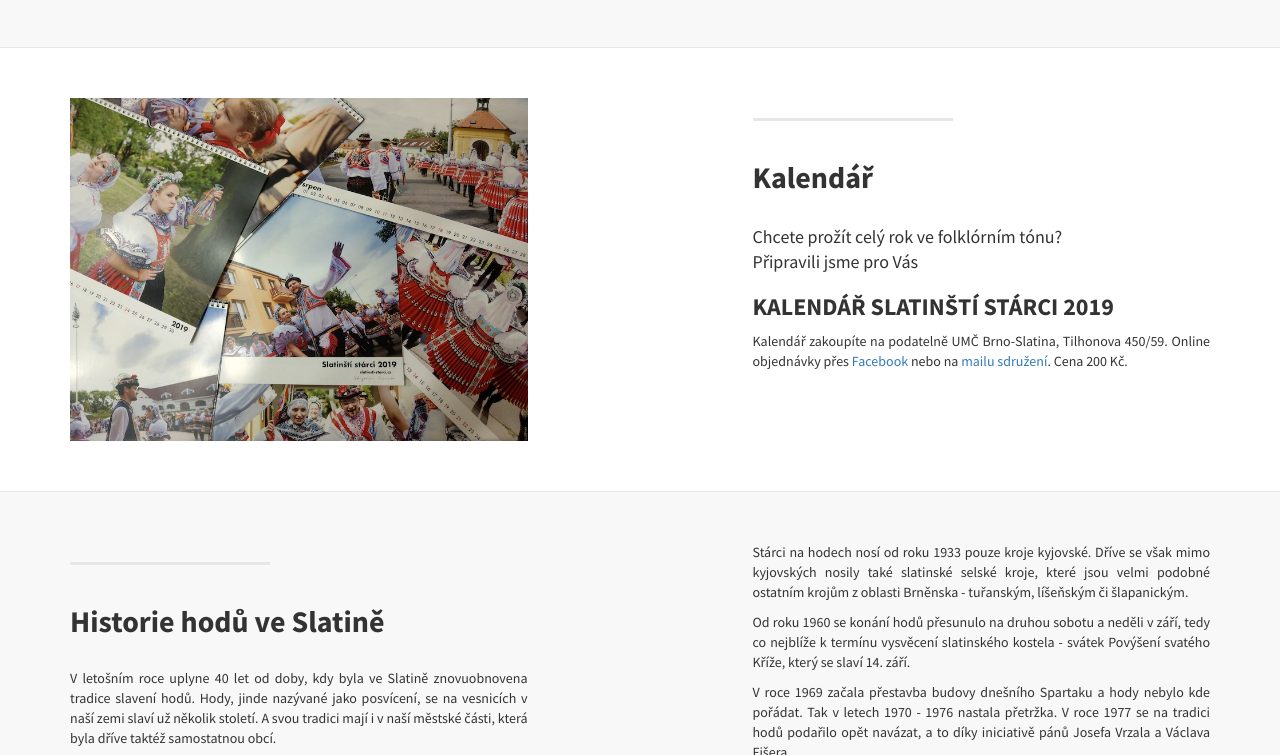
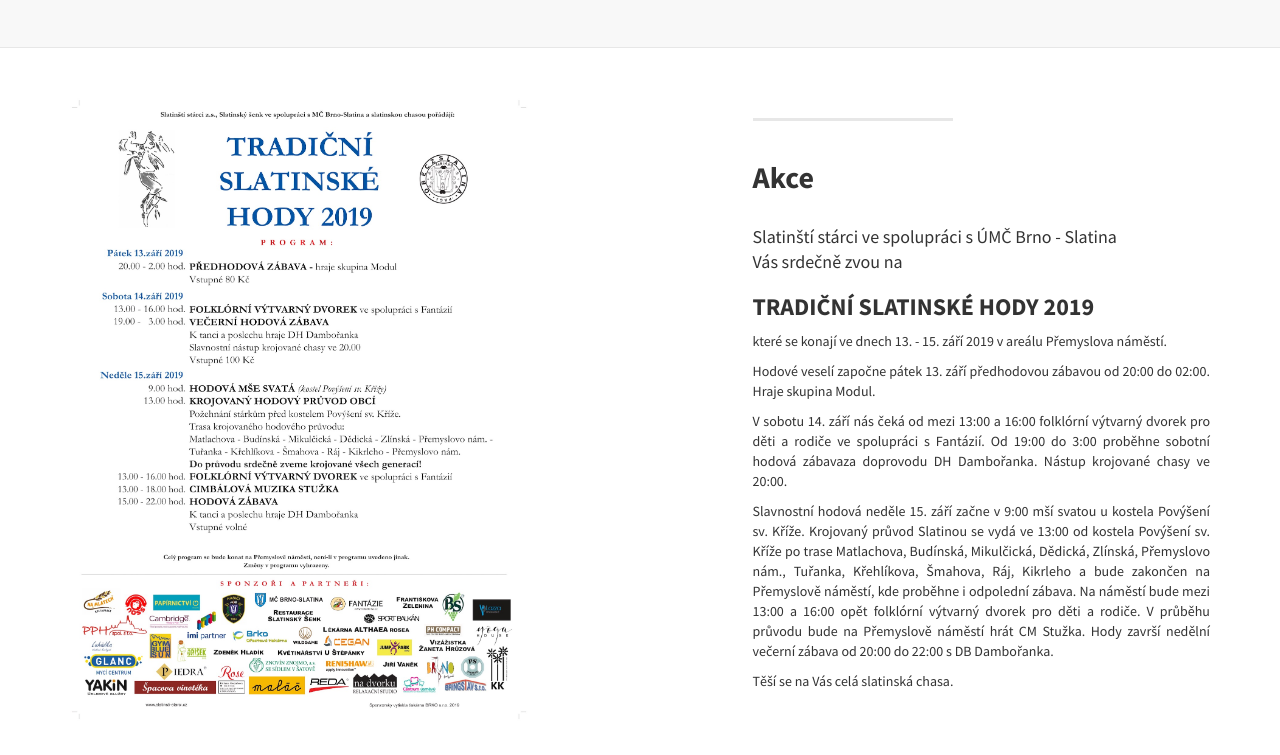
Before and after one commit to slatinsti-starci/slatinsti-starci.github.io, a plain HTML site: page index.html in a window 1280 px wide. Shown: the part 1180-1935 px from the top of the page. Drawn offline with nearby package versions, Linux system fonts and the light colour scheme.

Commit message:
A: hody 2019

```diff
--- a/index.html
+++ b/index.html
@@ -216,20 +216,19 @@
                     <img class="img-responsive" src="img/plakat2015.jpg" alt="Plakát hody 2015" />
                 </div>
 -->
-<!--
                 <div class="col-lg-5 col-lg-offset-1 col-sm-push-6  col-sm-6">
                     <hr class="section-heading-spacer">
                     <div class="clearfix"></div>
                     <h2 class="section-heading">Akce</h2>
                     <p class="lead">Slatinští stárci ve spolupráci s ÚMČ Brno - Slatina<br />Vás srdečně zvou na</p>
-                    <h3>TRADIČNÍ SLATINSKÉ HODY 2018</h3>
-                    <p>které se konají ve dnech 14. - 16. září 2018 v areálu Přemyslova náměstí.</p>
-                    <p>Hodové veselí započne pátek 14. září předhodovou zábavou od 20:00 do 02:00. Hraje skupina Akcent.</p>
-                    <p>V sobotu 15. září nás čeká od mezi 14:00 a 17:00 folklórní výtvarný dvorek pro děti a rodiče ve spolupráci s Fantázií.  Od 19:00 do 3:00 sobotní hodová zábavaza doprovodu DH Dambořanka. Nástup krojovaných ve 20:00.</p>
-                    <p>Slavnostní hodová neděle 16. září začne v 9:00 mší svatou u kostela Povýšení sv. Kříže, půjde o 70. výročí vysvěcení kostela. Mši bude sloužit pomocný biskup brněnský o. Pavel Konzbul. Krojovaný průvod Slatinou se vydá ve 13:00 od kostela Povýšení sv. Kříže a bude zakončen na Přemyslově náměstí, kde proběhne i odpolední zábava. Na náměstí bude mezi 13:00 a 16:00 opět folklórní výtvarný dvorek pro děti a rodiče. Hody završí nedělní večerní zábava od 20:00 do 22:00 s DB Dambořanka a CM Palouček.</p>
+                    <h3>TRADIČNÍ SLATINSKÉ HODY 2019</h3>
+                    <p>které se konají ve dnech 13. - 15. září 2019 v areálu Přemyslova náměstí.</p>
+                    <p>Hodové veselí započne pátek 13. září předhodovou zábavou od 20:00 do 02:00. Hraje skupina Modul.</p>
+                    <p>V sobotu 14. září nás čeká od mezi 13:00 a 16:00 folklórní výtvarný dvorek pro děti a rodiče ve spolupráci s Fantázií. Od 19:00 do 3:00 proběhne sobotní hodová zábavaza doprovodu DH Dambořanka. Nástup krojované chasy ve 20:00.</p>
+                    <p>Slavnostní hodová neděle 15. září začne v 9:00 mší svatou u kostela Povýšení sv. Kříže. Krojovaný průvod Slatinou se vydá ve 13:00 od kostela Povýšení sv. Kříže po trase Matlachova, Budínská, Mikulčická, Dědická, Zlínská, Přemyslovo nám., Tuřanka, Křehlíkova, Šmahova, Ráj, Kikrleho a bude zakončen na Přemyslově náměstí, kde proběhne i odpolední zábava. Na náměstí bude mezi 13:00 a 16:00 opět folklórní výtvarný dvorek pro děti a rodiče. V průběhu průvodu bude na Přemyslově náměstí hrát CM Stužka. Hody završí nedělní večerní zábava od 20:00 do 22:00 s DB Dambořanka.</p>
                     <p>Těší se na Vás celá slatinská chasa.</p>
                 </div>
--->
+<!--
                 <div class="col-lg-5 col-lg-offset-1 col-sm-push-6  col-sm-6">
                     <hr class="section-heading-spacer">
                     <div class="clearfix"></div>
@@ -238,8 +237,9 @@
                     <h3>KALENDÁŘ SLATINŠTÍ STÁRCI 2019</h3>
                     <p>Kalendář zakoupíte na podatelně UMČ Brno-Slatina, Tilhonova 450/59. Online objednávky přes <a href="https://www.facebook.com/slatinsti.starci/">Facebook</a> nebo na <a href="mailto:starci.slatinsti@gmail.com">mailu sdružení</a>. Cena 200 Kč.</p>
                 </div>
+-->
                 <div class="col-lg-5 col-sm-pull-6  col-sm-6">
-                    <img class="img-responsive" src="img/kalendar2019.jpg" alt="Kalendář Slatinští stárci 2019">
+                    <img class="img-responsive" src="img/plakat2019.jpg" alt="Plakát hody 2019">
                 </div>
 
             </div>
@@ -453,7 +453,7 @@
                         <li><a href="/download/sponzor_sm.pdf">Sponzorská smlouva</a></li>
                         <li><a href="/download/sponzor_sm_vec.pdf">Sponzorská smlouva - předmětem je věc</a></li>
                         <li><a href="/download/zapis-10.pdf">Zápis z 10. členské schůze</a></li>
-                        <li><a href="/img/plakat2016.jpg">Plakát 2016</a></li>
+                        <li><a href="/img/plakat2019.jpg">Plakát 2019</a></li>
                     </ul>
                 </div>
                 <div class="col-lg-5 col-lg-offset-2 col-sm-6">
```
Also changed, not shown: img/plakat2019.jpg (added).
